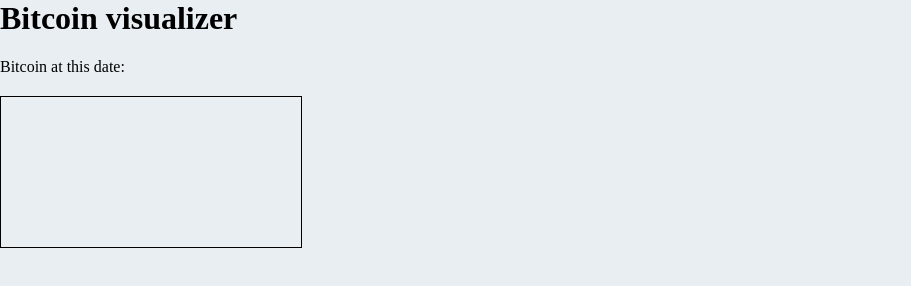
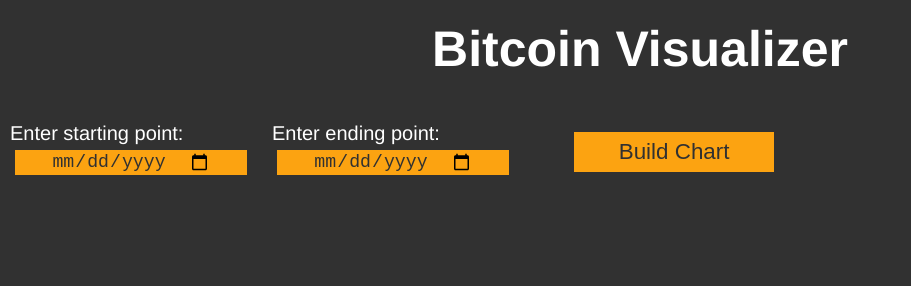
Before and after one commit to lizardlynx/bitcoin_value_visualizer, a plain HTML site: page main.html in a window 1280 px wide. Shown: the whole page, without its empty margins (0-911 px from the left). Drawn offline with Linux system fonts and the light colour scheme; no server answers.

Commit message:
updated interface added interactivity

```diff
--- a/css/style.css
+++ b/css/style.css
@@ -1,26 +1,147 @@
 /*body customizing*/
 body {
-    margin: 0;
-    padding: 0;
-    background-color: #E8EEF1;
+  margin: 0;
+  padding: 0;
+  background-color: rgb(49, 49, 49);
+}
+
+* {
+  box-sizing: border-box;
+}
+
+/*styling header*/
+h1 {
+  color: #ffffff;
+  margin-top: 20px;
+  text-align: center;
+  font-family: 'Franklin Gothic Medium', 'Arial Narrow', Arial, sans-serif;
+  font-size: 50;
+}
+
+/*customizing input date*/
+
+form {
+  display: flex;
+  flex-direction: row;
+}
+
+section {
+  margin: 10px;
+}
+
+label {
+  color: #ffffff;
+  font-family: 'Franklin Gothic Medium', 'Arial Narrow', Arial, sans-serif;
+  font-size: 20;
+}
+
+input.submit {
+  color: rgb(49, 49, 49);
+  background-color: #fca311;
+  border: none;
+  cursor: pointer;
+  height: 25px;
+  transition: 800ms ease all;
+  font-size: 1.4em;
+  outline: none;
+  padding: 0 2em;
+}
+
+input.submit:hover {
+  background: rgb(49, 49, 49);
+  color: #fca311;
+}
+
+div.wrap-calendar {
+  height: 25px;
+  margin: 5px;
+  position: relative;
+}
+
+div.wrap-calendar::after, div.wrap-calendar::before {
+  content: '';
+  position: absolute;
+  top: 0;
+  right: 0;
+  height: 0;
+  width: 2px;
+  background: #fca311;
+  transition: 400ms ease all;
+}
+
+div.wrap-calendar:hover::after, div.wrap-calendar:hover::before {
+  height: 100%;
+  transition: 800ms ease all;
+  border: none;
+}
+
+div.wrap-calendar::after {
+  right: inherit;
+  top: inherit;
+  left: 0;
+  bottom: 0;
+}
+
+/*cusomising button*/
+button {
+  margin: 20px 50px 20px;
+  background: #fca311;
+  border: none;
+  color: rgb(49, 49, 49);
+  position: relative;
+  height: 40px;
+  font-size: 1.4em;
+  padding: 0 2em;
+  cursor: pointer;
+  transition: 800ms ease all;
+  outline: none;
+  display: block;
+}
+
+button:hover{
+  background: rgb(49, 49, 49);
+  color: #fca311;
+  border: none;
+}
+
+button::before, button::after {
+  content: '';
+  position: absolute;
+  top: 0;
+  right: 0;
+  height: 2px;
+  width: 0;
+  background: #fca311;
+  transition: 400ms ease all;
+}
+
+button::after {
+  right: inherit;
+  top: inherit;
+  left: 0;
+  bottom: 0;
+}
+
+button:hover::before, button:hover::after{
+  width: 100%;
+  transition: 800ms ease all;
 }
 
 /*div which contains canvas*/
 #wrap-up {
-  margin-top: 20px;
+  margin-top: 100px;
   position: relative;
   margin-left: auto;
   margin-right: auto;
   display: block;
-  height: 360px;
+  height: 400px;
   padding: 0;
 }
 
 /*canvas where the chart is drawn*/
 canvas {
   margin-top: 0;
-  background-color: #E8EEF1;
-  border: 1px solid black;
+  background-color: rgb(49, 49, 49);
   display: block;
   position: absolute;
   left: 0;
@@ -32,12 +153,13 @@
   position: absolute;
   position: relative;
   visibility: hidden;
+  color: #ffffff;
 }
 
 /*customizing yellow circle */
 div.info.yellow-circle {
   border-radius: 50%;
-  background-color: #F7CB2D;
+  background-color: #fca311;
   width: 10px;
   height: 10px;
 }
@@ -51,19 +173,15 @@
   content: attr(price);
   display: block;
   position: absolute;
-  background-color:rgba(61, 91, 89, 0.4);
+  background-color:rgba(20, 33, 61, 0.3);
   padding: 1em 3em;
-  color: white;
+  color: #ffffff;
   white-space: nowrap;
   border-radius: 5px;
   font-size: .8em;
-  bottom: 0;
+  bottom: 180%;
   left: -500%;
-  transform: scale(0);
+  transform: scale(1);
   transition: ease-out 100ms;
+  border: 1px solid rgba(252, 163, 17, 0.5);
 }
-
-.info.yellow-circle:hover::after {
-  transform: scale(1);
-  bottom: 100%;
-}
--- a/js/canvas.js
+++ b/js/canvas.js
@@ -3,7 +3,6 @@
 document.addEventListener('DOMContentLoaded', () => {
 
   if (bitcoinCost.length == 0) {
-    getData();
     ifVariableReady();
   }
 
@@ -12,20 +11,16 @@
 //this function creates a chart
 function whenReadyExecute() {
   const chart = new Chart(bitcoinCost);
-  chart.drawXY('#071330');
-  chart.findCoords('rgba(158, 134, 106, 0.3)');
-  chart.drawFunc('#F7CB2D');
+  chart.drawXY('#e5e5e5');
+  chart.findCoords('rgba(20, 33, 61, 0.7)');
+  chart.drawFunc('#fca311');
   chart.update();
-
-
-
 };
 
 //this function checks if we got data on bitcoin from server and when we get it executes whenReadyExecute
 function ifVariableReady() {
   if (bitcoinCost.length == 0) {
     window.setTimeout('ifVariableReady();', 100);
-
   } else {
     whenReadyExecute();
   }
--- a/js/chart.js
+++ b/js/chart.js
@@ -1,4 +1,15 @@
 'use strict';
+
+//monthes in parse time
+const monthes = ['Jan', 'Feb', 'March', 'Apr', 'May', 'June', 'July', 'Aug', 'Sept', 'Oct', 'Nov', 'Dec'];
+
+//function for parsing time for better visuals
+function parseTime(time) {
+  const date = time.split('T')[0];
+  const ymd = date.split('-');
+  const month = monthes[ymd[1] - 1];
+  return ymd[2] + ' ' + month + ' ' + ymd[0];
+}
 
 //class chart creates a chart
 class Chart {
@@ -36,7 +47,7 @@
     drawXY (color) {
 
       this.drawLine(this.startX, this.startY, this.startX, this.endY, color);
-      this.c.font = "bold 18px Verdana";
+      this.c.font = "18px Verdana";
       this.c.fillStyle = color;
       this.color = color;
       this.c.fillText('American $', this.startX - 50, this.endY - 50);
@@ -67,7 +78,7 @@
         }
 
         const x = this.startX + dx*i;
-        this.drawLine(x, this.startY + 5, x, this.startY, '#1B3954');
+        this.drawLine(x, this.startY + 5, x, this.startY, this.color);
       }
 
       //drawing y lines
@@ -102,9 +113,11 @@
       while (value <= maxBTCValue) {
 
         if (maxBTCValue <= 1) {
-          const y = this.startY - (value * lengthOY / maxBTCValue);
-          this.drawLine(this.startX - 30, y, this.endX, y, color);
-          this.c.fillText(+(value), this.startX - 60, y - 2);
+          if (i !== 0) {
+            const y = this.startY - (value * lengthOY / maxBTCValue);
+            this.drawLine(this.startX - 40, y, this.endX, y, color);
+            this.c.fillText(+(value), this.startX - 60, y - 2);
+          }
           if (cost.length > 0) {
             i = Number('0.' + cost + '1');
           } else {
@@ -114,9 +127,11 @@
         } else {
           value = cost;
           value = i + value;
-          const y = this.startY - (value * lengthOY / maxBTCValue);
-          this.drawLine(this.startX - 30, y, this.endX, y, color);
-          this.c.fillText(+(value), this.startX - 60, y - 2);
+          if (i !== 0) {
+            const y = this.startY - (value * lengthOY / maxBTCValue);
+            this.drawLine(this.startX - 40, y, this.endX, y, color);
+            this.c.fillText(+(value), this.startX - 60, y - 2);
+          }
           i++;
         }
       }
@@ -196,7 +211,7 @@
             //dates
             date.style.left = x - dif;
             date.style.top = this.startY;
-            date.innerText = this.dots[i][3];
+            date.innerText = parseTime(this.dots[i][3]);
           }
         };
       });
--- a/js/main.js
+++ b/js/main.js
@@ -3,6 +3,20 @@
 const bitcoinCost = [];
 
 document.addEventListener('DOMContentLoaded', () => {
+  const submitButton = document.getElementById('submit');
+
+  submitButton.addEventListener('click', (event) => {
+    event.preventDefault();
+
+    const period = document.getElementsByClassName('submit');
+    const startDate = period[0].value;
+    let endDate = period[1].value;
+    const endParsed = endDate.split('-');
+    endParsed[2]++;
+    endDate = endParsed.join('-');
+
+    getData(startDate, endDate);
+  });
 });
 
 //manipulations with data we get from function getData()
@@ -35,9 +49,7 @@
 }
 
 //function for "GET"ing data
-function getData () {
-  const dateStart = '2019-05-15';
-  const dateEnd = '2020-05-15';
+function getData (dateStart, dateEnd) {
   const limit = '105';
 
   loadData ('GET', `/?${dateStart}?${dateEnd}?${limit}`, null, data => {
--- a/main.html
+++ b/main.html
@@ -2,7 +2,7 @@
 
   <!--head-->
   <head>
-    <title>Bitcoin visualizer</title>
+    <title>Bitcoin Visualizer</title>
    <script src="/js/main.js"></script>
    <script src="/js/chart.js"></script>
    <script src="/js/canvas.js"></script>
@@ -10,14 +10,36 @@
   </head>
 
   <body>
-    <h1>Bitcoin visualizer</h1>
-    <section id="cost">Bitcoin at this date: </section>
+    <h1>Bitcoin Visualizer</h1>
+
+    <!--input section-->
+    <form>
+
+      <!--start date-->
+      <section>
+        <label for="start-date">Enter starting point:</label>
+        <div class="wrap-calendar">
+          <input type="date" class="submit" name="start-date" min="2009-01-03">
+        </div>
+      </section>
+
+
+      <!--end date-->
+      <section>
+      <label for="end-date">Enter ending point:</label>
+      <div class="wrap-calendar">
+        <input type="date" class="submit" name="end-date">
+      </div>
+      </section>
+
+      <button type="submit" id="submit">Build Chart</button>
+    </form>
 
     <!--canvas and its attributes-->
-    <div id='wrap-up'>
-      <canvas id='canvas' id='canvas'></canvas>
-      <div class='info yellow-circle' price=''></div>
-      <div class='info' date=''></div>
+    <div id="wrap-up">
+      <canvas id="canvas" id="canvas"></canvas>
+      <div class="info yellow-circle" price=""></div>
+      <div class="info" date=""></div>
     </div>
 
 
```
Also changed, not shown: index.js (+13 -6 lines).
